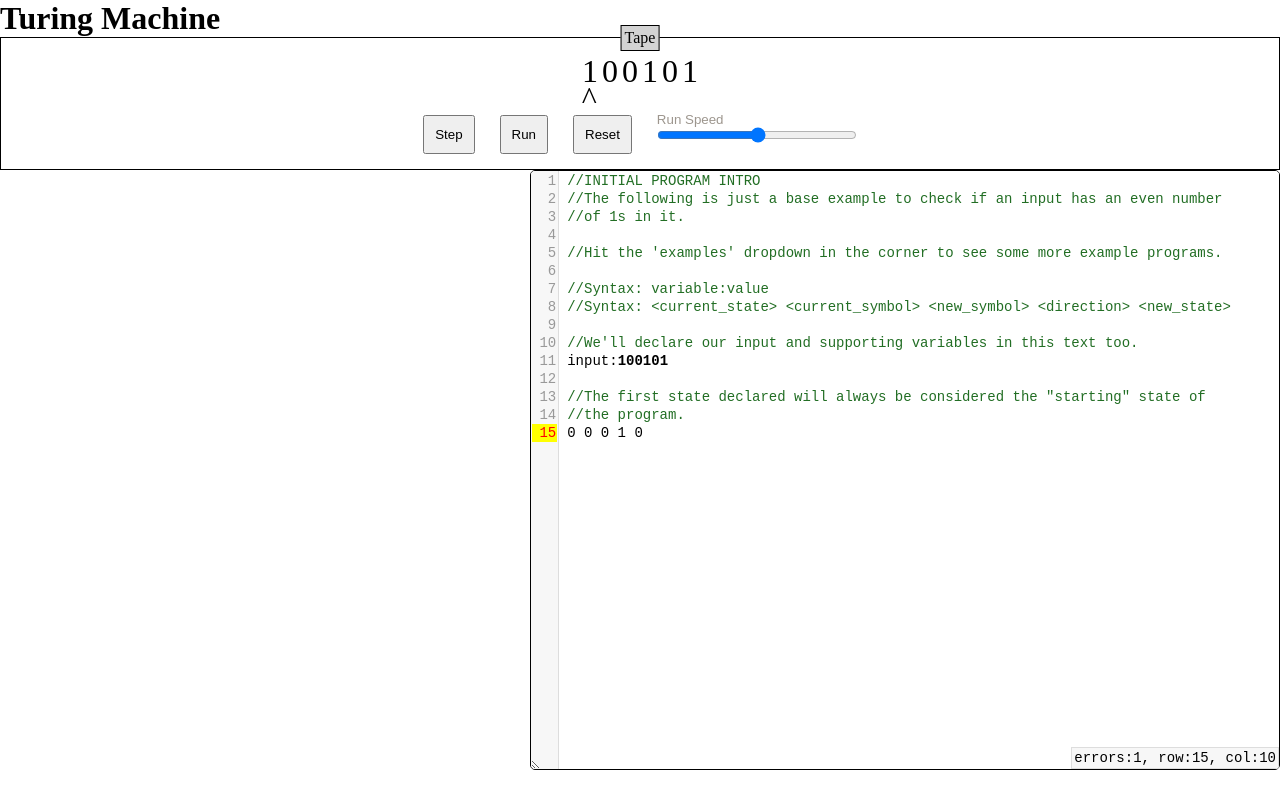
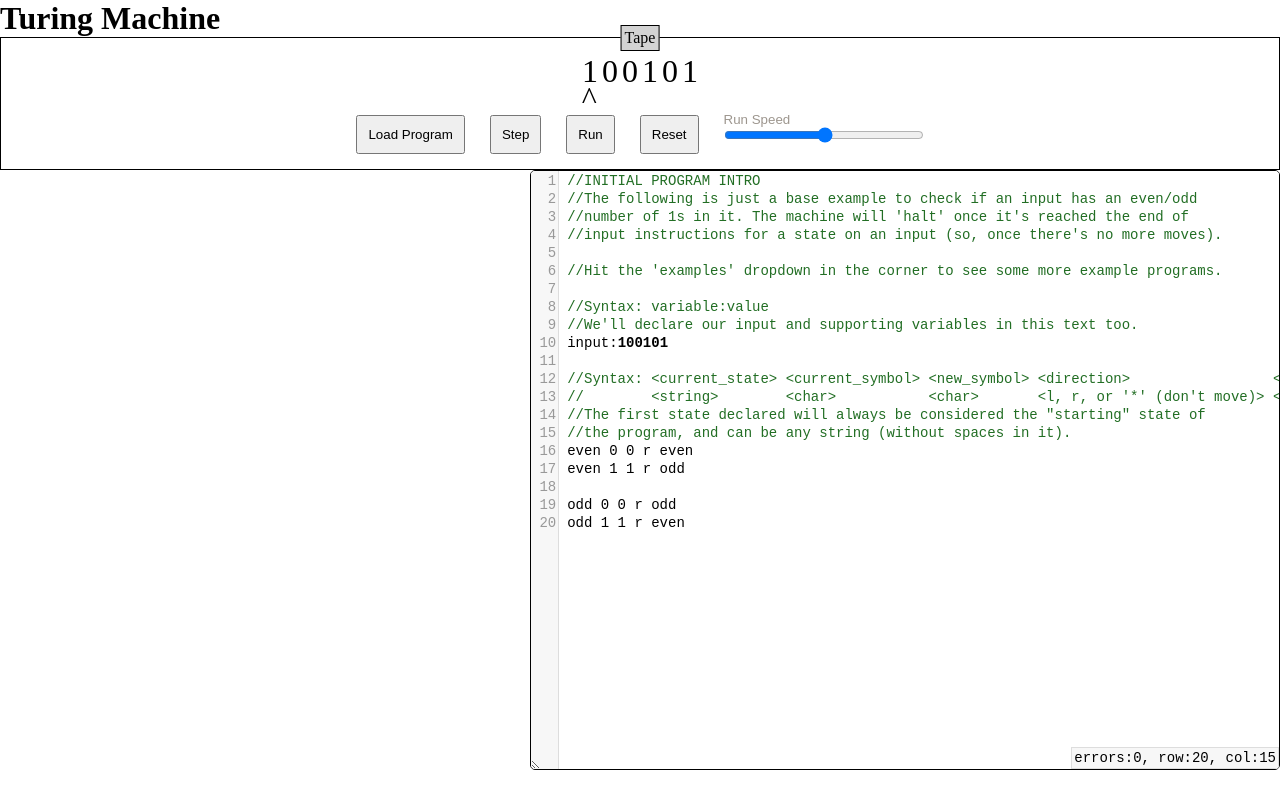
Before and after one commit to Vladimir-Herdman/turing-machine, a React (Vite) app: page / in a window 1280 px wide. Built offline with nearby package versions, Linux system fonts and the light colour scheme.

Commit message:
Bug: Proper steps once you have a machine to follow in 'step' function

```diff
--- a/src/App.tsx
+++ b/src/App.tsx
@@ -8,18 +8,18 @@ import type { TapeState } from './components/tape/Tape'
 //TODO: Look into [SVG.js](https://svgjs.dev/docs/3.0/) for creating the graph
 //and animating it with program execution.
 function App() {
-  const [input, setInput] = useState(initialCodeExample.match(/[10]+/)![0])
-  const [tapeIndex, setTapeIndex] = useState(0)
-  const [runSpeed, setRunSpeed] = useState(50);
   const codeRef = useRef("");
+  const [tapeState, setTapeState] = useState<TapeState>({
+    runSpeed:0,
+    input:initialCodeExample.match(/[10]+/)![0],
+    headIndex:0,
+    code:codeRef,
+  });
 
   const onCodeUpdate = (code: string, input: string) => {
     codeRef.current = code;
-    setInput(input);
+    setTapeState(s => ({...s, input:input}));
   };
-
-  const tapeState: TapeState = {input:input, headIndex:tapeIndex, setHeadIndex:setTapeIndex};
-  console.log(tapeState);
 
   return (
     <>
@@ -27,10 +27,9 @@ function App() {
         <h1>Turing Machine</h1>
       </header>
       <div className={styles.body}>
-        <Tape state={tapeState} setRunSpeed={setRunSpeed} />
+        <Tape state={tapeState} setState={setTapeState} />
         <div className={styles.visuals}>
           <div className={styles.graph}></div>
-          {/*<div className={styles.slider}></div>*/}
           <div className={styles.code}><Codeblock onChange={onCodeUpdate} /></div>
         </div>
       </div>
--- a/src/components/codeblock/examples-strings.ts
+++ b/src/components/codeblock/examples-strings.ts
@@ -1,15 +1,20 @@
 export const initialCodeExample = `//INITIAL PROGRAM INTRO
-//The following is just a base example to check if an input has an even number
-//of 1s in it.
+//The following is just a base example to check if an input has an even/odd
+//number of 1s in it. The machine will 'halt' once it's reached the end of
+//input instructions for a state on an input (so, once there's no more moves).
 
 //Hit the 'examples' dropdown in the corner to see some more example programs.
 
 //Syntax: variable:value
-//Syntax: <current_state> <current_symbol> <new_symbol> <direction> <new_state>
-
 //We'll declare our input and supporting variables in this text too.
 input:100101
 
+//Syntax: <current_state> <current_symbol> <new_symbol> <direction>                 <new_state>
+//        <string>        <char>           <char>       <l, r, or '*' (don't move)> <string>
 //The first state declared will always be considered the "starting" state of
-//the program.
-0 0 0 1 0`;
+//the program, and can be any string (without spaces in it).
+even 0 0 r even
+even 1 1 r odd
+
+odd 0 0 r odd
+odd 1 1 r even`;
--- a/src/components/tape/Tape.tsx
+++ b/src/components/tape/Tape.tsx
@@ -1,17 +1,29 @@
+import type { Dispatch, SetStateAction } from 'react';
 import styles from './Tape.module.css'
 
 export type TapeState = {
+  curState?: string;
+  runSpeed: number;
   input: string;
   headIndex: number;
-  setHeadIndex: (index: number) => void;
-}
+  code: React.RefObject<string>;
+};
 
+type StateMachine = {
+  instructionline: number; //the original instruction line #, for highlighting reference while running.
+  newSymbol: string;
+  newState: string;
+  direction: string;
+};
+type MachineDict = Record<string, Record<string, StateMachine>>;
+
+type SetTapeState = Dispatch<SetStateAction<TapeState>>;
 type Props = {
   state: TapeState;
-  setRunSpeed: (speed: number) => void;
+  setState: SetTapeState;
 };
 
-export default function Tape({ state, setRunSpeed }: Props) {
+export default function Tape({ state, setState}: Props) {
 
   return (
     <div className={styles.tape}>
@@ -27,11 +39,83 @@ export default function Tape({ state, setRunSpeed }: Props) {
       </div>
 
       <div className={styles.controls}>
-        <button onClick={() => state.setHeadIndex(state.headIndex + 1)}>Step</button>
+        <button onClick={() => loadCodeIntoStateMachine(state, setState)}>Load Program</button>
+        <button onClick={() => step(state, setState)}>Step</button>
         <button>Run</button>
-        <button onClick={() => state.setHeadIndex(0)}>Reset</button>
-        <input type="range" min="1" max="100" onChange={(v) => setRunSpeed(Number(v.target.value))} />
+        <button onClick={() => console.log("TODO - set Reset button method.")}>Reset</button>
+        <input type="range" min="1" max="100" onChange={(v) => setState(s => ({...s, runSpeed:Number(v.target.value)}))} />
       </div>
     </div>
   );
 }
+
+function step(state: TapeState, setState: SetTapeState) {
+  const [stateMachineDict, startState] = loadCodeIntoStateMachine(state);
+  //TODO: Check if {} is falsy here?
+  if (!stateMachineDict || !startState) {
+    console.error("TODO - do something here, like throw an error? Input not in state list?");
+    return
+  }
+
+  const cursymbol = state.input[state.headIndex];
+  const step = stateMachineDict[startState][cursymbol];
+  if (!step) {
+    console.error("TODO - do something here, like throw an error? Input not in state list?");
+  }
+
+  const {instructionline, newSymbol, newState, direction} = step;
+  let newInput: string[], newHeadIndex: number=state.headIndex;
+
+  newInput = state.input.split("");
+  newInput[state.headIndex] = "a";
+
+  if (direction === "r") {
+    newHeadIndex += 1;
+  } else if (direction === "l") {
+    newHeadIndex -= 1;
+  } else if (direction !== "*") {
+    console.error("TODO - error here on wrong symbol?")
+    return;
+  }
+
+  console.log("curstate", startState)
+  setState(s => ({...s,
+    input:newInput.join(""),
+    headIndex:newHeadIndex,
+    curState:newState,
+  }));
+}
+
+//In my head, this dict call will be take input one character at a time and the
+//current state. Call the current state as string in the record to get the state
+//machine, which will have another record in it for each input, like if you see
+//a '0' or a '1'. so call dict[state][input-char], which gets <direction,
+//replacement character, newstate>.
+const instructionPat = /([a-zA-Z0-9_]+) ([a-zA-Z0-9_]) ([a-zA-Z0-9_]) ([lr\*]) ([a-zA-Z0-9_]+)/;
+function loadCodeIntoStateMachine(state: TapeState): [machineDict: MachineDict, startState: string | undefined] {
+  if (!state.code.current || state.code.current === "") {
+    console.error("No code that can currently be loaded into state machine.");
+    return [{}, undefined];
+  }
+
+  const lines: string[] = state.code.current.split("\n");
+  let stateMachineDict: Record<string, Record<string, StateMachine>> = {};
+  let startState: string | undefined;
+
+  for (let i=0; i<lines.length; i++) {
+    const match = lines[i].match(instructionPat);
+    if (!match)
+      continue;
+    const [, curstate, cursymbol, newsymbol, direction, newstate] = match;
+
+    startState ??= curstate;
+    (stateMachineDict[curstate] ??= {})[cursymbol] = {
+      instructionline: i+1,
+      newSymbol: newsymbol,
+      newState: newstate,
+      direction: direction,
+    };
+  }
+
+  return [stateMachineDict, startState];
+}
```
